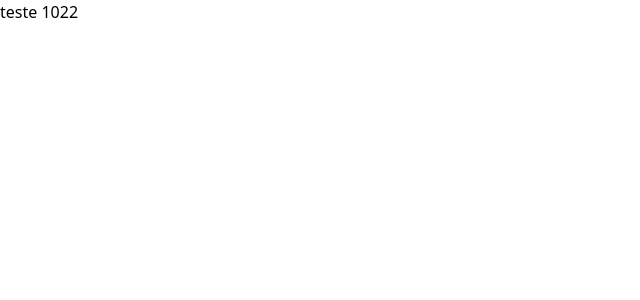
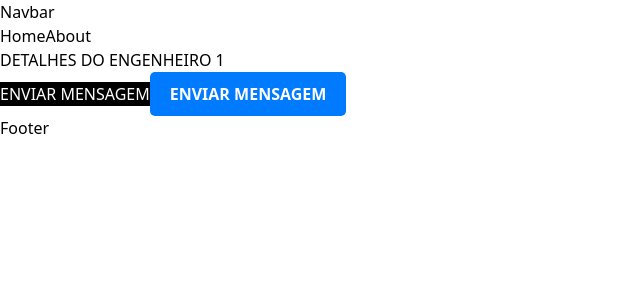
Before and after one commit to Morishow007/ebm_engineering, a React (Vite) app: page /about/1 in a window 1280 px wide. Shown: the top 300 px of the page, without its empty margins (0-640 px from the left). Built offline with nearby package versions, Linux system fonts and the light colour scheme.

Commit message:
Add Routes Add Style Components Add Pages Add Navbar

```diff
--- a/package.json
+++ b/package.json
@@ -11,7 +11,9 @@
   },
   "dependencies": {
     "react": "^18.2.0",
-    "react-dom": "^18.2.0"
+    "react-dom": "^18.2.0",
+    "react-router-dom": "^6.16.0",
+    "styled-components": "^6.0.8"
   },
   "devDependencies": {
     "@rocketseat/eslint-config": "^2.1.0",
--- a/src/App.tsx
+++ b/src/App.tsx
@@ -1,6 +1,12 @@
-import { MainPage } from './Pages/mainPage'
+import { Outlet } from 'react-router-dom'
+import { Header } from './components/header'
 
 export default function App() {
-  const teste = 1022
-  return <MainPage numero={teste} />
+  return (
+    <>
+      <Header />
+      <Outlet />
+      <p>Footer</p>
+    </>
+  )
 }
--- a/src/Pages/mainPage.tsx
+++ /dev/null
@@ -1,13 +0,0 @@
-type Props = {
-  numero: number
-}
-
-export const MainPage = ({ numero }: Props) => {
-  return (
-    <>
-      <h1>teste {numero}</h1>
-
-      <link rel="stylesheet" href="" />
-    </>
-  )
-}
--- /dev/null
+++ b/src/components/header/NavBar.tsx
@@ -0,0 +1,11 @@
+import { Link } from 'react-router-dom'
+
+export const NavBar = () => {
+  return (
+    <>
+      <h1>Navbar</h1>
+      <Link to={'/'}>Home</Link>
+      <Link to={'/About'}>About</Link>
+    </>
+  )
+}
--- /dev/null
+++ b/src/components/header/index.tsx
@@ -0,0 +1,9 @@
+import { NavBar } from './NavBar'
+
+export const Header = () => {
+  return (
+    <>
+      <NavBar />
+    </>
+  )
+}
--- a/src/main.tsx
+++ b/src/main.tsx
@@ -1,10 +1,11 @@
 import React from 'react'
 import ReactDOM from 'react-dom/client'
-import App from './App.tsx'
+import { RouterProvider } from 'react-router-dom'
 import './index.css'
+import { Routes } from './routes/Routes.tsx'
 
 ReactDOM.createRoot(document.getElementById('root')!).render(
   <React.StrictMode>
-    <App />
+    <RouterProvider router={Routes()} />
   </React.StrictMode>,
 )
--- /dev/null
+++ b/src/pages/About/AboutDetails/index.tsx
@@ -0,0 +1,25 @@
+import { useNavigate, useParams } from 'react-router-dom'
+import { SendMessagebutton } from '../style'
+
+export const AboutDetails = () => {
+  const { id } = useParams()
+  const navigate = useNavigate()
+
+  const handleClick = () => {
+    console.log('mensagem enviada')
+    navigate('/')
+  }
+  return (
+    <>
+      <h1>DETALHES DO ENGENHEIRO {id}</h1>
+      {/* Button with Tailwind */}
+      <button className="bg-black text-center text-white" onClick={handleClick}>
+        ENVIAR MENSAGEM
+      </button>
+      {/* Button with Styled Components */}
+      <SendMessagebutton onClick={handleClick}>
+        ENVIAR MENSAGEM
+      </SendMessagebutton>
+    </>
+  )
+}
--- /dev/null
+++ b/src/pages/About/index.tsx
@@ -0,0 +1,17 @@
+import { Link } from 'react-router-dom'
+
+// this is a showcase for dynamically routing
+const MOCK_DATA = ['1', '2', '3']
+
+export const About = () => {
+  return (
+    <>
+      <h2>ABOUT PAGE</h2>
+      {MOCK_DATA.map((item) => (
+        <Link key={item} to={'/about/' + item}>
+          Engenheiro {item}
+        </Link>
+      ))}
+    </>
+  )
+}
--- /dev/null
+++ b/src/pages/About/style.ts
@@ -0,0 +1,24 @@
+import styled from 'styled-components'
+
+export const SendMessagebutton = styled.button`
+  display: inline-block;
+  padding: 10px 20px;
+  font-size: 16px;
+  font-weight: bold;
+  text-align: center;
+  text-decoration: none;
+  color: #fff;
+  background-color: #007bff;
+  border: none;
+  border-radius: 5px;
+  cursor: pointer;
+  transition: background-color 0.3s ease;
+
+  &:hover {
+    background-color: #0056b3;
+  }
+
+  &:active {
+    background-color: #004080;
+  }
+`
--- /dev/null
+++ b/src/pages/Error/index.tsx
@@ -0,0 +1,7 @@
+export const ErrorPage = () => {
+  return (
+    <>
+      <h1>Error Page</h1>
+    </>
+  )
+}
--- /dev/null
+++ b/src/pages/LandingPage/index.tsx
@@ -0,0 +1,7 @@
+export const LandingPage = () => {
+  return (
+    <>
+      <h2>LANDING PAGE</h2>
+    </>
+  )
+}
--- /dev/null
+++ b/src/routes/Routes.tsx
@@ -0,0 +1,32 @@
+import { createBrowserRouter } from 'react-router-dom'
+import App from '../App'
+import { About } from '../pages/About'
+import { AboutDetails } from '../pages/About/AboutDetails'
+import { ErrorPage } from '../pages/Error'
+import { LandingPage } from '../pages/LandingPage'
+
+export const Routes = () => {
+  const router = createBrowserRouter([
+    {
+      path: '/',
+      element: <App />,
+      errorElement: <ErrorPage />,
+      children: [
+        {
+          path: '/',
+          element: <LandingPage />,
+        },
+        {
+          path: '/about',
+          element: <About />,
+        },
+        {
+          path: '/about/:id',
+          element: <AboutDetails />,
+        },
+      ],
+    },
+  ])
+
+  return router
+}
```
Also changed, not shown: 1 other file (tests, documents, lock files or other folders).
